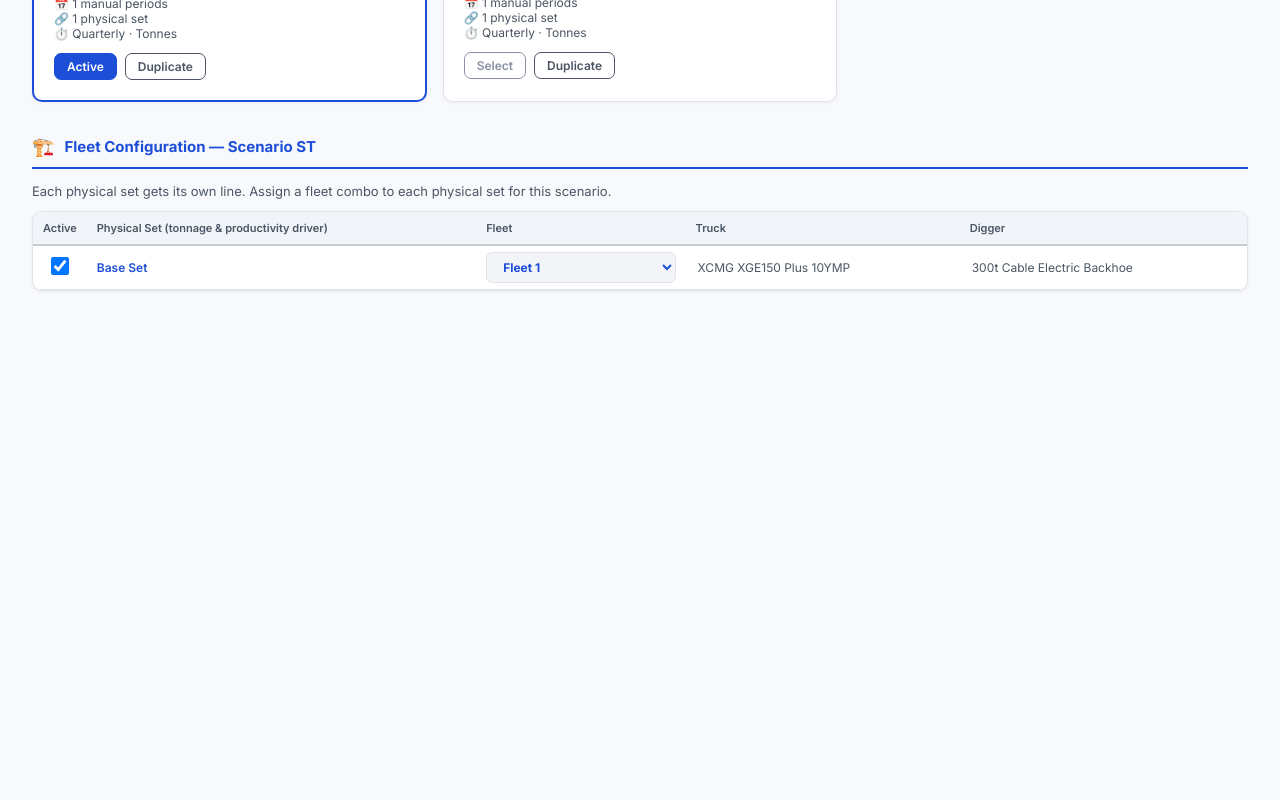
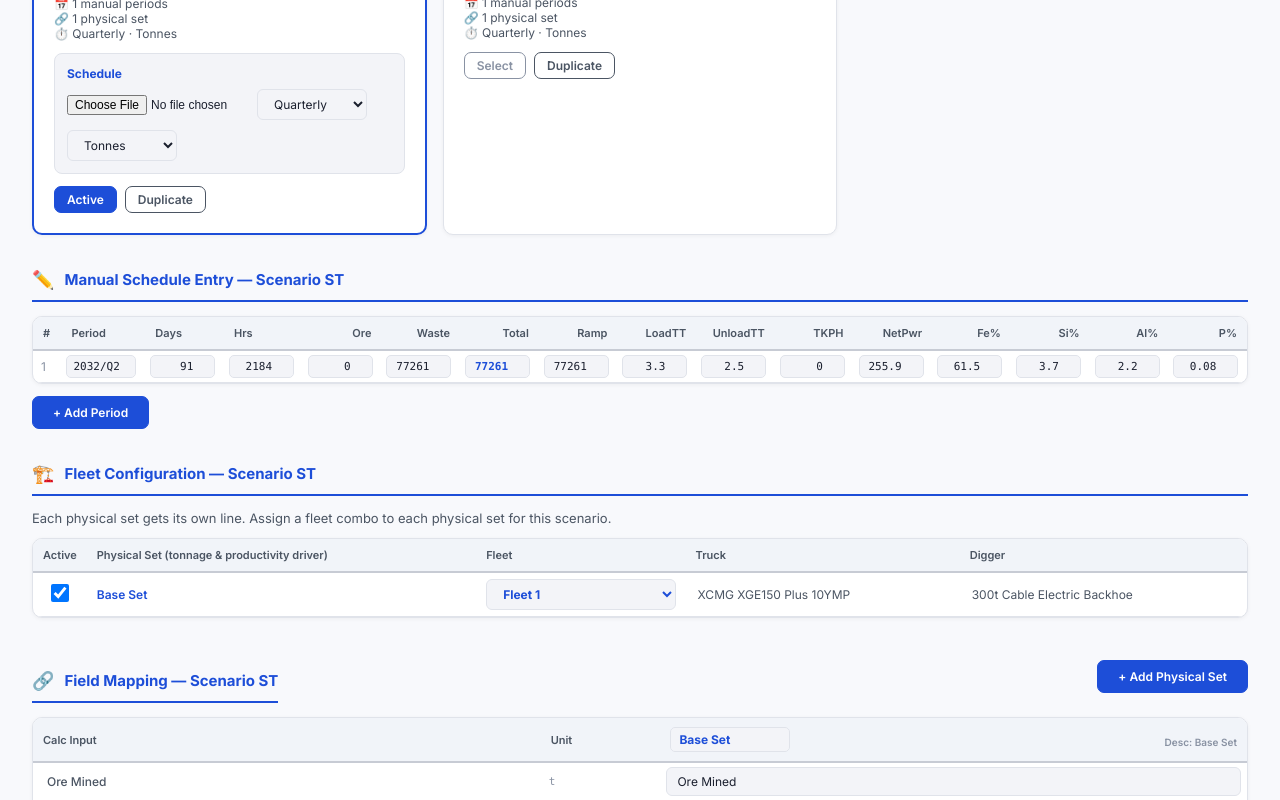
Before and after one commit to santhoshm2303/mining-fleet-cost-engine-chatgpt, a React (Create React App) app: page / in a window 1280 px wide. Shown: the part 360-1160 px from the top of the page. Before the commit the page ends 800 px from the top, so only its background shows below. Built offline with nearby package versions, Linux system fonts and the light colour scheme; the HTML template or start-up script is replaced by a standard one.

Commit message:
Add files via upload

```diff
--- a/src/App.js
+++ b/src/App.js
@@ -632,7 +632,7 @@ export default function App(){
   const navGroups=[
     {label:"Assumptions",items:[{id:"other",label:"General",icon:"⚙️"},{id:"truck",label:"Trucks",icon:"🚛"},{id:"digger",label:"Diggers",icon:"⛏️"},{id:"charts_assumptions",label:"Charts",icon:"📈"}]},
     {label:"Setup",items:[{id:"formulas",label:"Formulas",icon:"🧮"},{id:"fleets",label:"Fleet Combos",icon:"🏗️"},{id:"charts_setup",label:"Charts",icon:"📈"}]},
-    {label:"Scenario Manager",items:[{id:"scenarios",label:"Scenarios",icon:"📋"},{id:"schedule",label:"Schedule",icon:"📅"},{id:"mapping",label:"Field Mapping",icon:"🔗"},{id:"results",label:"Results",icon:"📊"},{id:"charts_results",label:"Charts",icon:"📈"}]},
+    {label:"Scenario Manager",items:[{id:"scenarios",label:"Scenarios",icon:"📋"},{id:"results",label:"Results",icon:"📊"},{id:"charts_results",label:"Charts",icon:"📈"}]},
     {label:"Compare",items:[{id:"comparison",label:"Comparison",icon:"⚖️"},{id:"charts_compare",label:"Charts",icon:"📈"}]},
   ];
   const activeGroup=navGroups.find(g=>g.items.some(i=>i.id===page))||navGroups[0];
@@ -701,6 +701,15 @@ export default function App(){
                   <div>🔗 {s.fieldMappings.length} physical set{s.fieldMappings.length>1?"s":""}</div>
                   <div>⏱️ {s.schedPeriod} · {s.unitMul===1?"Tonnes":s.unitMul===1000?"kt":"Mt"}</div>
                 </div>
+                {si===activeScnIdx&&<div style={{marginTop:12,padding:12,background:P.input,border:`1px solid ${P.bd}`,borderRadius:8}}>
+                  <div style={{fontSize:12,fontWeight:700,color:P.pri,marginBottom:8}}>Schedule</div>
+                  <div style={{display:"flex",gap:10,alignItems:"center",flexWrap:"wrap"}}>
+                    <input ref={fileRef} type="file" accept=".csv,.txt" onChange={handleUpload} style={{color:P.tx,fontSize:12,maxWidth:180}}/>
+                    <select value={s.schedPeriod} onChange={e=>setScenarios(p=>{const n=[...p];n[si]={...n[si],schedPeriod:e.target.value};return n})} style={{...selS,minWidth:110}}><option value="Yearly">Yearly</option><option value="Quarterly">Quarterly</option><option value="Monthly">Monthly</option></select>
+                    <select value={s.unitMul} onChange={e=>setScenarios(p=>{const n=[...p];n[si]={...n[si],unitMul:Number(e.target.value)};return n})} style={{...selS,minWidth:110}}><option value={1}>Tonnes</option><option value={1000}>kt</option><option value={1000000}>Mt</option></select>
+                    {s.csvData&&<Btn color={P.rd} small onClick={()=>setScenarios(p=>{const n=[...p];n[si]={...n[si],csvData:null,csvText:"",csvRawLabels:[]};return n})}>Clear CSV</Btn>}
+                  </div>
+                </div>}
                 <div style={{display:"flex",gap:8,marginTop:12}}>
                   <Btn onClick={()=>setActiveScnIdx(si)} solid={si===activeScnIdx} color={si===activeScnIdx?P.pri:P.txD} small>{si===activeScnIdx?"Active":"Select"}</Btn>
                   <Btn onClick={()=>{const copy=restoreScenarioFromSnapshot({...makeScenarioSnapshot(s),name:s.name+" (Copy)"});setScenarios(p=>[...p,copy])}} small color={P.txM}>Duplicate</Btn>
@@ -708,6 +717,22 @@ export default function App(){
               </div>
             ))}
           </div>
+
+          {!scn.csvData&&(<div>
+            <ST icon="✏️">Manual Schedule Entry — {scn.name}</ST>
+            <div style={{...cardS,overflowX:"auto"}}><table style={{borderCollapse:"collapse",fontFamily:ff,fontSize:12,width:"100%"}}>
+              <thead><tr style={{background:P.secBg,borderBottom:"2px solid "+P.bdS}}>
+                {["#","Period","Days","Hrs","Ore","Waste","Total","Ramp","LoadTT","UnloadTT","TKPH","NetPwr","Fe%","Si%","Al%","P%"].map(function(h,i){return <th key={i} style={Object.assign({},thS,{textAlign:i>3?"right":"left"})}>{h}</th>})}
+                <th/>
+              </tr></thead>
+              <tbody>{scn.manualData.map(function(p,idx){return(<tr key={idx} style={{borderBottom:"1px solid "+P.bd,background:idx%2?P.input+"55":"transparent"}}>
+                <td style={{padding:"6px 8px",color:P.txD}}>{p.period}</td>
+                {[["periodLabel","t"],["days","n"],["hours","n"],["oreMined","n"],["wasteMined","n"],["totalMined","n"],["totalRampMined","n"],["avgLoadedTravelTime","n"],["avgUnloadedTravelTime","n"],["avgTkphDelay","n"],["avgNetPower","n"],["oreFePct","n"],["oreSiPct","n"],["oreAlPct","n"],["orePPct","n"]].map(function(arr){var k=arr[0],t=arr[1];return(<td key={k} style={{padding:"4px 5px"}}><input type={t==="t"?"text":"number"} value={p[k]||0} onChange={function(e){updManP(idx,k,t==="t"?e.target.value:parseFloat(e.target.value)||0)}} style={{width:t==="t"?70:65,padding:"4px 6px",background:P.input,border:"1px solid "+P.bd,borderRadius:5,color:k==="totalMined"?P.pri:P.tx,fontFamily:mf,fontSize:11,textAlign:t==="t"?"left":"right",fontWeight:k==="totalMined"?700:400}}/></td>)})}
+                <td>{scn.manualData.length>1&&<button onClick={function(){updScn(function(s){return Object.assign({},s,{manualData:s.manualData.filter(function(_,i){return i!==idx})})})}} style={{background:P.rdBg,border:"1px solid "+P.rd+"22",borderRadius:5,color:P.rd,cursor:"pointer",padding:"2px 8px"}}>×</button>}</td>
+              </tr>)})}</tbody>
+            </table></div>
+            <div style={{marginTop:12,marginBottom:18}}><Btn onClick={addManP} solid>+ Add Period</Btn></div>
+          </div>)}
 
           {/* Fleet Configuration for Active Scenario */}
           <ST icon="🏗️">Fleet Configuration — {scn.name}</ST>
@@ -745,6 +770,52 @@ export default function App(){
               })}</tbody>
             </table>
           </div>
+
+          {scn.csvData&&(<div style={{marginTop:18}}>
+            <div style={{display:"flex",justifyContent:"space-between",alignItems:"center",marginBottom:8}}>
+              <ST icon="📋">Imported Data Preview</ST>
+              <Btn onClick={()=>togSec("scenarioPreview")} small color={P.txD}>{collSec.scenarioPreview?"Expand":"Collapse"}</Btn>
+            </div>
+            {!collSec.scenarioPreview&&<div style={{...cardS,overflowX:"auto",maxHeight:500,overflowY:"auto"}}>
+              <table style={{borderCollapse:"collapse",fontFamily:mf,fontSize:11,width:"100%"}}>
+                <thead><tr style={{background:P.secBg,borderBottom:"2px solid "+P.bdS,position:"sticky",top:0,zIndex:2}}>
+                  <th style={Object.assign({},thS,{position:"sticky",left:0,background:P.secBg,zIndex:4,minWidth:120})}>Desc</th><th style={Object.assign({},thS,{position:"sticky",left:120,background:P.secBg,zIndex:3,minWidth:200})}>Row Label</th>
+                  {Array.from({length:scn.csvData.np},function(_,i){return <th key={i} style={Object.assign({},thS,{textAlign:"right",minWidth:90})}>{scn.csvData.gs("Period",i)||("P"+(i+1))}</th>})}
+                </tr></thead>
+                <tbody>{(scn.csvData.descs&&scn.csvData.descs.length?scn.csvData.descs.flatMap(function(desc){return (scn.csvData.labelsByDesc[desc]||[]).map(function(label){return {desc:desc,label:label}})}):scn.csvRawLabels.map(function(label){return {desc:"Base Set",label:label}})).map(function(row,ri){
+                  var label=row.label,desc=row.desc;return(<tr key={ri} style={{borderBottom:"1px solid "+P.bd,background:ri%2?P.input+"44":"transparent"}}>
+                    <td style={{padding:"4px 10px",color:P.txD,fontSize:11,fontWeight:600,position:"sticky",left:0,background:ri%2?P.input+"44":P.card,zIndex:2,whiteSpace:"nowrap"}}>{desc}</td>
+                    <td style={{padding:"4px 10px",color:P.txM,fontSize:11,fontWeight:500,position:"sticky",left:120,background:ri%2?P.input+"44":P.card,zIndex:1,whiteSpace:"nowrap"}}>{label}</td>
+                    {Array.from({length:scn.csvData.np},function(_,pi){var v=scn.csvData.gv(desc,label,pi);var s=scn.csvData.gs(desc,label,pi);return <td key={pi} style={{padding:"4px 8px",textAlign:"right",color:v!==0?P.tx:P.txD,fontSize:11}}>{s||"—"}</td>})}
+                  </tr>);
+                })}</tbody>
+              </table>
+            </div>}
+          </div>)}
+
+          <div style={{display:"flex",justifyContent:"space-between",alignItems:"center",marginTop:18}}>
+            <ST icon="🔗">Field Mapping — {scn.name}</ST>
+            <Btn onClick={()=>updScn(s=>({...s,fieldMappings:[...s.fieldMappings,{id:uid(),name:`Set ${s.fieldMappings.length+1}`,desc:`Set ${s.fieldMappings.length+1}`,fields:PHYS_FIELDS.reduce((a,f)=>({...a,[f.key]:""}),{})}]}))} solid>+ Add Physical Set</Btn>
+          </div>
+          <div style={{...cardS,overflowX:"auto"}}><table style={{borderCollapse:"collapse",fontFamily:ff,fontSize:12,width:"100%"}}>
+            <thead><tr style={{background:P.secBg,borderBottom:`2px solid ${P.bdS}`}}>
+              <th style={{...thS,minWidth:180}}>Calc Input</th><th style={{...thS,minWidth:45}}>Unit</th>
+              {scn.fieldMappings.map((m,mi)=>(<th key={m.id} style={{...thS,minWidth:200}}>
+                <div style={{display:"flex",alignItems:"center",gap:8,justifyContent:"space-between"}}>
+                  <input type="text" value={m.name} onChange={e=>updScn(s=>{const fm=[...s.fieldMappings];fm[mi]={...fm[mi],name:e.target.value,desc:e.target.value};return{...s,fieldMappings:fm}})} style={{padding:"4px 8px",background:P.input,border:`1px solid ${P.bd}`,borderRadius:5,color:mClr[mi%mClr.length],fontFamily:ff,fontSize:12,fontWeight:700,width:120}}/><div style={{fontSize:10,color:P.txD,marginTop:4}}>Desc: {m.desc||m.name}</div>
+                  {scn.fieldMappings.length>1&&<button onClick={()=>updScn(s=>({...s,fieldMappings:s.fieldMappings.filter((_,i)=>i!==mi)}))} style={{background:P.rdBg,border:`1px solid ${P.rd}22`,borderRadius:4,color:P.rd,cursor:"pointer",padding:"2px 6px",fontSize:11}}>×</button>}
+                </div>
+              </th>))}
+            </tr></thead>
+            <tbody>{PHYS_FIELDS.map(pf=>(<tr key={pf.key} style={{borderBottom:`1px solid ${P.bd}`}}>
+              <td style={{padding:"8px 14px",color:P.txM,fontWeight:500}}>{pf.label}</td>
+              <td style={{padding:"8px 8px",color:P.txD,fontSize:11,fontFamily:mf}}>{pf.unit}</td>
+              {scn.fieldMappings.map((m,mi)=>(<td key={m.id} style={{padding:"4px 6px"}}>
+                {scn.csvData?(<select value={m.fields[pf.key]||""} onChange={e=>updMapping(mi,0,pf.key,e.target.value)} style={{...selS,width:"100%",minWidth:160,color:m.fields[pf.key]?P.tx:P.txD}}><option value="">— Select row —</option>{((scn.csvData.labelsByDesc&&scn.csvData.labelsByDesc[m.desc||m.name])||scn.csvRawLabels).map(l=><option key={l} value={l}>{l}</option>)}</select>)
+                :(<input type="text" value={m.fields[pf.key]||""} onChange={e=>updMapping(mi,0,pf.key,e.target.value)} placeholder="CSV row label..." style={{width:"100%",minWidth:160,padding:"6px 10px",background:P.input,border:`1px solid ${P.bd}`,borderRadius:6,color:P.tx,fontFamily:ff,fontSize:12}}/>)}
+              </td>))}
+            </tr>))}</tbody>
+          </table></div>
 
         </div>)}
 
```
